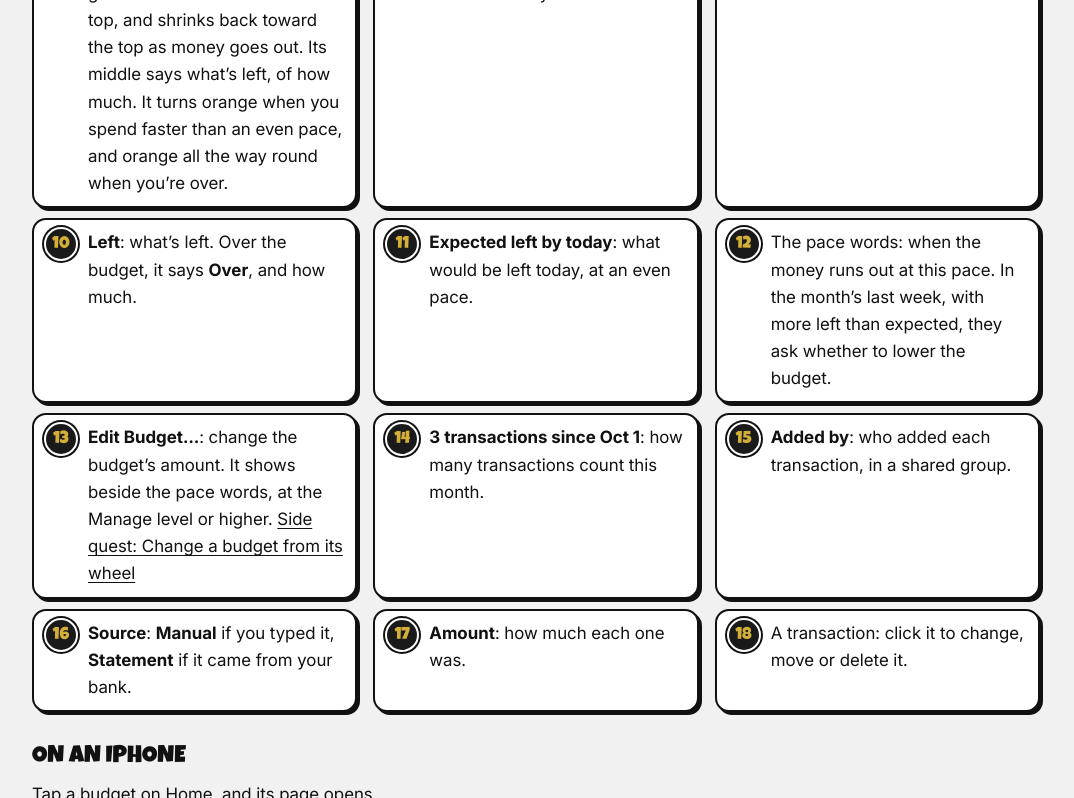
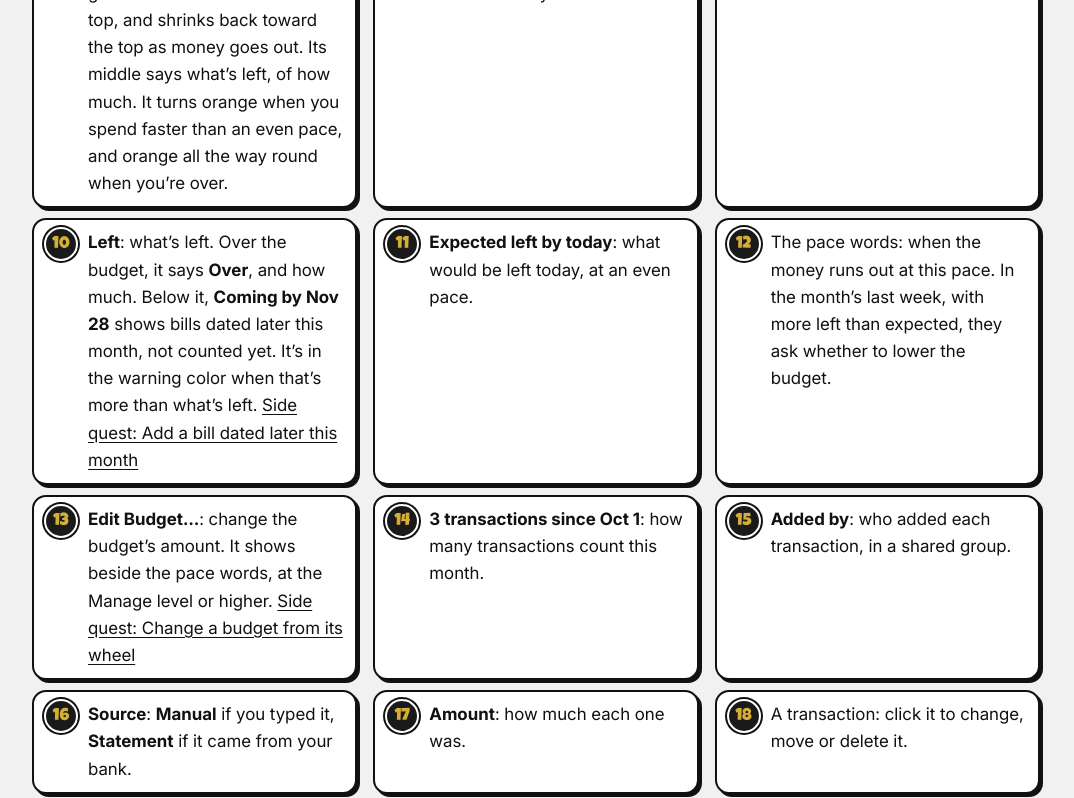
Before and after one commit to WellSpent-OC/WellSpent-Budget, a Jekyll site: the page built from docs/budgets/tour-a-budgets-page.md, in a window 1280 px wide and 1400 px high, scrolled down 1044 px. Shown: the top 798 px of the window, without its empty margins (104-1178 px from the left). Built offline with Jekyll 4.4.1, drawn with Linux system fonts in a browser that asks for light colours; some of the changed text lies outside the part shown; grey boxes are pictures that could not be loaded.

Commit message:
User guide: bills dated later (Coming by), sidebar arrow, iPhone Keep both
A new side quest for a bill dated later this month, and its Coming by
line (WHEEL-21 to 23). The budget and group tours name the line under
Left. The sidebar tour now says the arrow points down while budgets
show, as PAGE-05 says, and that the group's name opens its page. The
statement page's iPhone section has the Keep both switch from #149.

Co-Authored-By: Claude Opus 5.5 <noreply@anthropic.com>

```diff
--- a/docs/budgets/tour-a-budgets-page.md
+++ b/docs/budgets/tour-a-budgets-page.md
@@ -19,7 +19,7 @@ Click a budget in the sidebar, and its page opens on the right.
 7. The wheel: what's left this month. It's full on the 1st. The green runs clockwise from the top, and shrinks back toward the top as money goes out. Its middle says what's left, of how much. It turns orange when you spend faster than an even pace, and orange all the way round when you're over.
 8. The tick: where the green would end today, if you spent the same each day.
 9. **Spent**: what's spent this month.
-10. **Left**: what's left. Over the budget, it says **Over**, and how much.
+10. **Left**: what's left. Over the budget, it says **Over**, and how much. Below it, **Coming by Nov 28** shows bills dated later this month, not counted yet. It's in the warning color when that's more than what's left. [Side quest: Add a bill dated later this month](a-bill-dated-later.md)
 11. **Expected left by today**: what would be left today, at an even pace.
 12. The pace words: when the money runs out at this pace. In the month's last week, with more left than expected, they ask whether to lower the budget.
 13. **Edit Budget…**: change the budget's amount. It shows beside the pace words, at the Manage level or higher. [Side quest: Change a budget from its wheel](change-a-budget-from-its-wheel.md)
@@ -42,7 +42,7 @@ Tap a budget on Home, and its page opens.
 5. The wheel: what's left this month. Its middle says what's left, of how much. Over the budget, it says **Over**. It turns orange when you spend faster than an even pace.
 6. The tick: where the green would end today, if you spent the same each day.
 7. **Spent**: what's spent this month.
-8. **Left**: what's left.
+8. **Left**: what's left. Below it, **Coming by Nov 28** shows bills dated later this month, not counted yet.
 9. **Expected left by today**: what would be left today, at an even pace.
 10. **3 transactions since Oct 1**: how many transactions count this month.
 11. The pace words: when the money runs out at this pace. They show when you spend faster than an even pace. In the month's last week, with more left than expected, they ask whether to lower the budget. That question shows only at the Manage level or higher.
@@ -77,7 +77,7 @@ Click a budget in the sidebar, and its page opens on the right.
 7. The wheel: what's left this month. Its middle says what's left, of how much. It turns orange when you spend faster than an even pace.
 8. The tick: where the green would end today, if you spent the same each day.
 9. **Spent**: what's spent this month.
-10. **Left**: what's left. Over the budget, it says **Over**, and how much.
+10. **Left**: what's left. Over the budget, it says **Over**, and how much. Below it, **Coming by Nov 28** shows bills dated later this month, not counted yet.
 11. **Expected left by today**: what would be left today, at an even pace.
 12. The pace words: when the money runs out at this pace.
 13. **Edit Budget…**: change the budget's amount. [Side quest: Change a budget from its wheel](change-a-budget-from-its-wheel.md)
@@ -86,4 +86,4 @@ Click a budget in the sidebar, and its page opens on the right.
 
 **Sync** and **Account** are at the bottom of the sidebar, not on the page.
 
-<!-- Scenarios: BUDGET-09, BUDGET-14, BUDGET-15, WHEEL-05, WHEEL-06, WHEEL-07, WHEEL-08, WHEEL-09, WHEEL-10, ENTRY-01, ENTRY-08, ENTRY-10, IMPORT-14, EDIT-01 -->
+<!-- Scenarios: BUDGET-09, BUDGET-14, BUDGET-15, WHEEL-05, WHEEL-06, WHEEL-07, WHEEL-08, WHEEL-09, WHEEL-10, WHEEL-21, WHEEL-22, ENTRY-01, ENTRY-08, ENTRY-10, IMPORT-14, EDIT-01 -->
```
Also changed, not shown: docs/budgets/a-bill-dated-later.md (added, +54 -0 lines), docs/getting-started/tour-the-sidebar.md (+2 -2 lines), docs/index.md (+1 -0 lines), docs/sharing/tour-a-groups-page.md (+3 -3 lines), docs/statements/a-statement-line-and-a-repeating-bill.md (+1 -1 lines).
